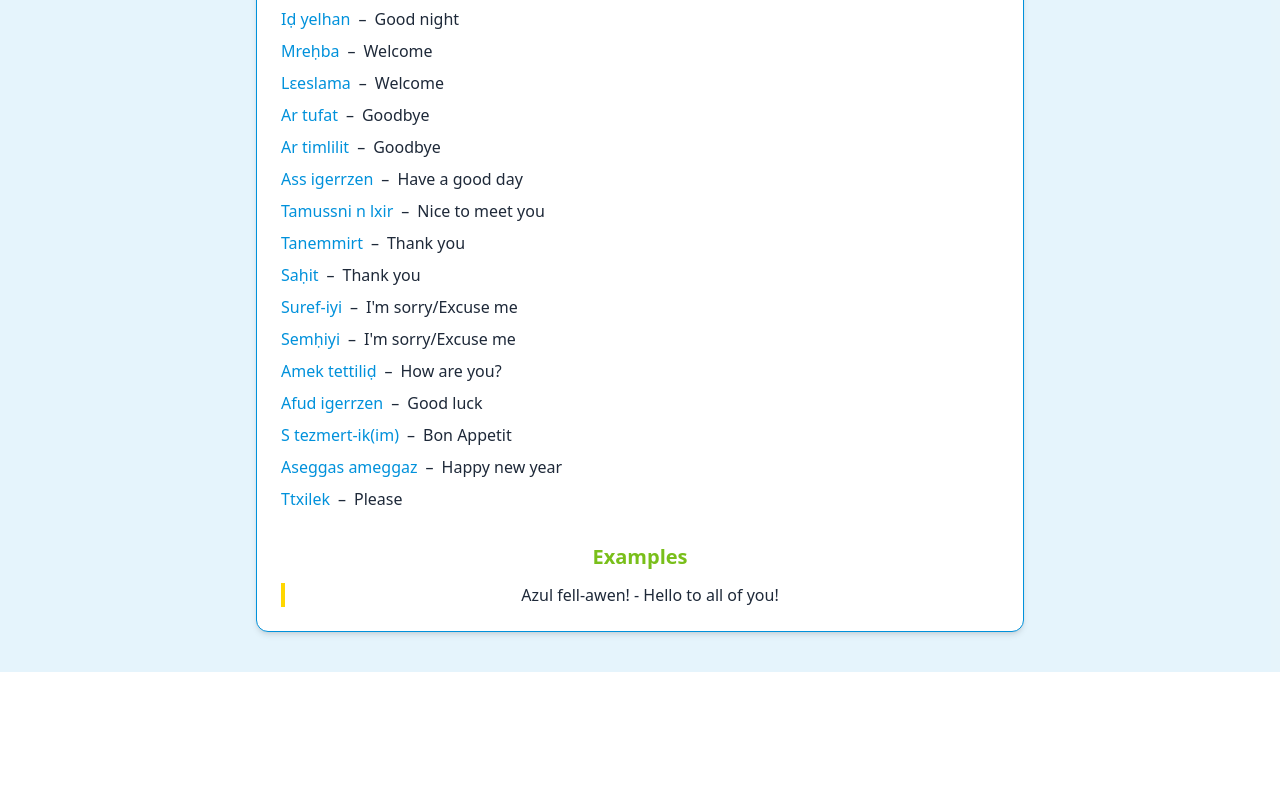
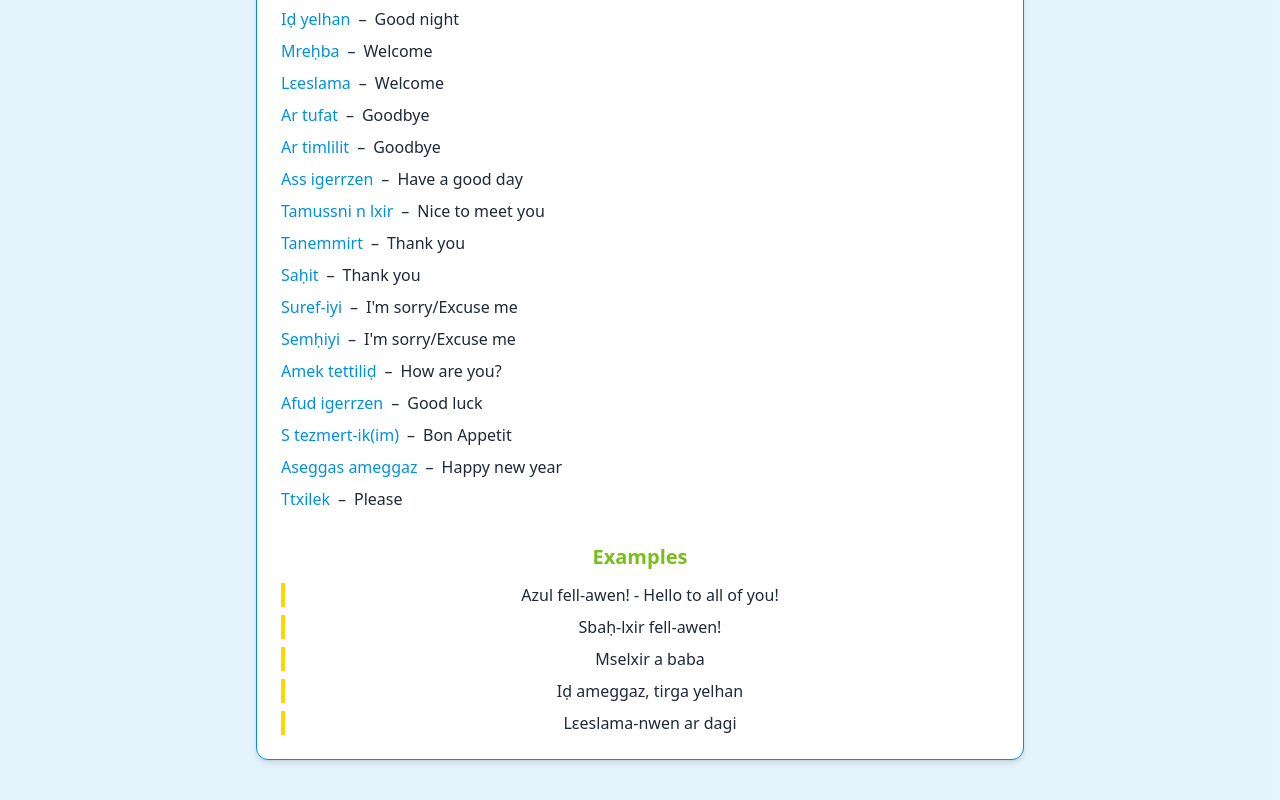
Before and after one commit to rdjWiss/kabyle-learner, a React (Vite) app: page /kabyle-learner/lessons/greetings in a window 1280 px wide. Shown: the part 410-1210 px from the top of the page. Before the commit the page ends 1082 px from the top, so only its background shows below. Built offline with nearby package versions, Linux system fonts and the light colour scheme.

Commit message:
Add some more examples in Greetings

```diff
--- a/src/data/lessons.ts
+++ b/src/data/lessons.ts
@@ -28,6 +28,12 @@ export const lessons: Lesson[] = [
 			{ kabyle: "Aseggas ameggaz", english: "Happy new year" },
 			{ kabyle: "Ttxilek", english: "Please" },
 		],
-		examples: ["Azul fell-awen! - Hello to all of you!"]
+		examples: [
+			"Azul fell-awen! - Hello to all of you!",
+			"Sbaḥ-lxir fell-awen!",
+			"Mselxir a baba",
+			"Iḍ ameggaz, tirga yelhan",
+			"Lɛeslama-nwen ar dagi",
+		]
 	}
 ]
```
